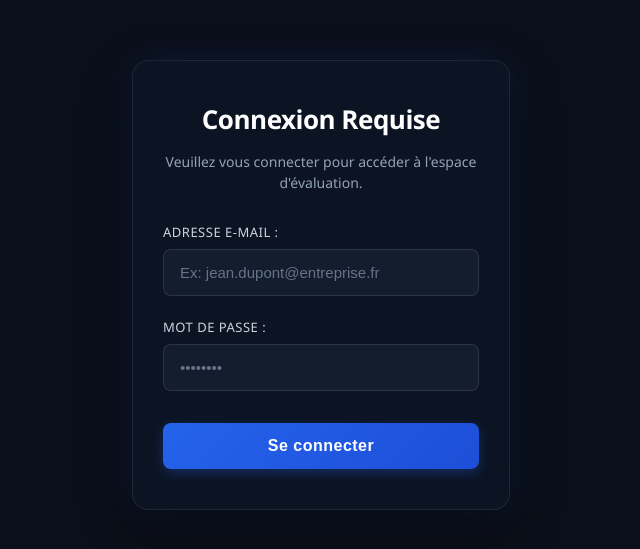
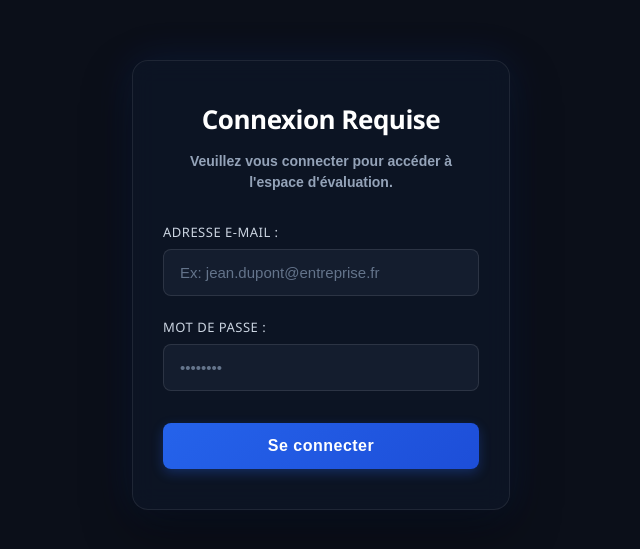
Before and after one commit to LXKAS115/KAP, a website: page index.html in a window 1280 px wide. Shown: the part 155-704 px from the top of the page, without its empty margins (298-938 px from the left). Drawn offline with Linux system fonts and the light colour scheme.

Commit message:
Update style2.css

```diff
--- a/style2.css
+++ b/style2.css
@@ -66,6 +66,8 @@ body {
     margin-bottom: 30px;
     text-align: center;
     line-height: 1.5;
+   font-family: 'Poppins', sans-serif;
+   font-weight: 700; /* Écriture bien épaisse et pro */
 }
 
 /* ==========================================================================
```
